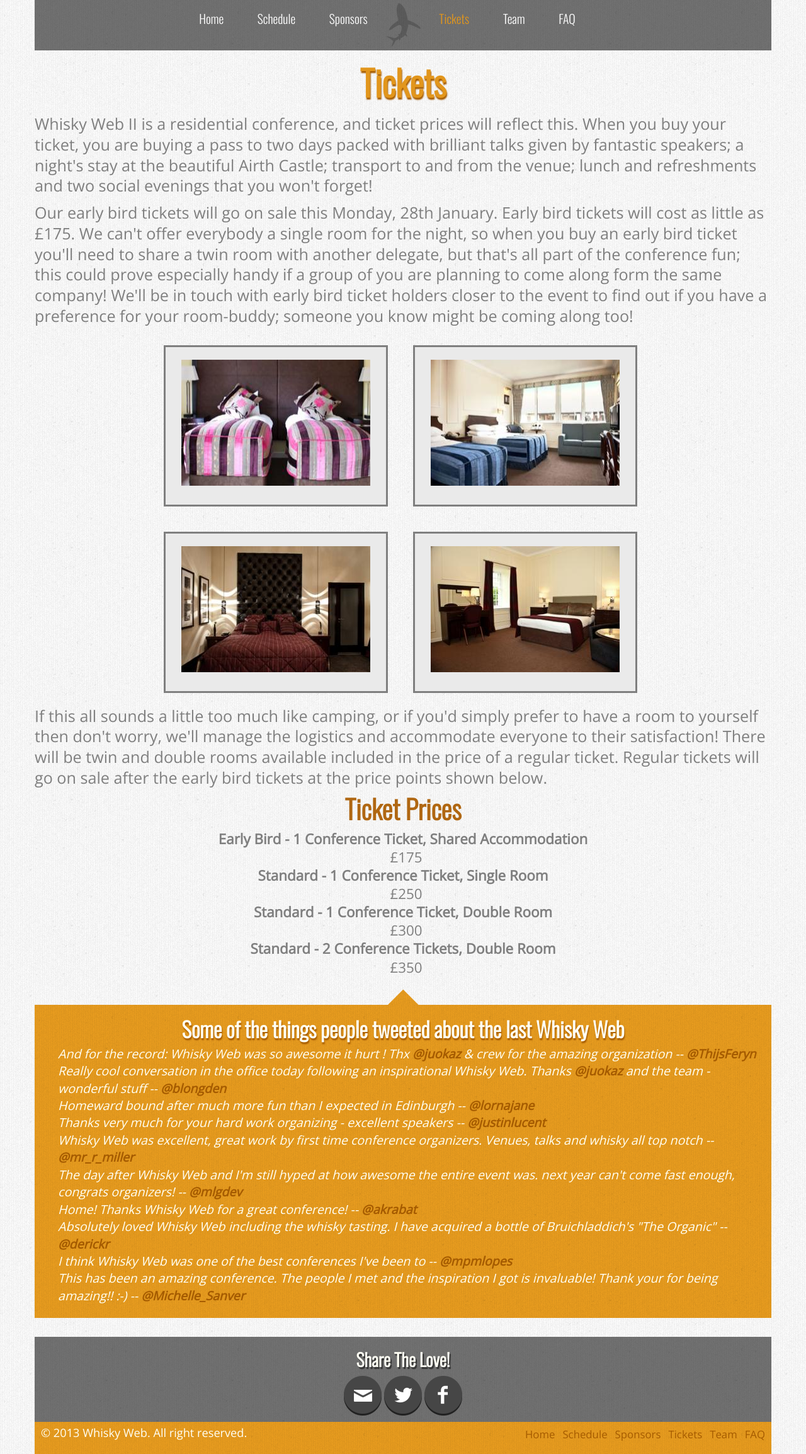
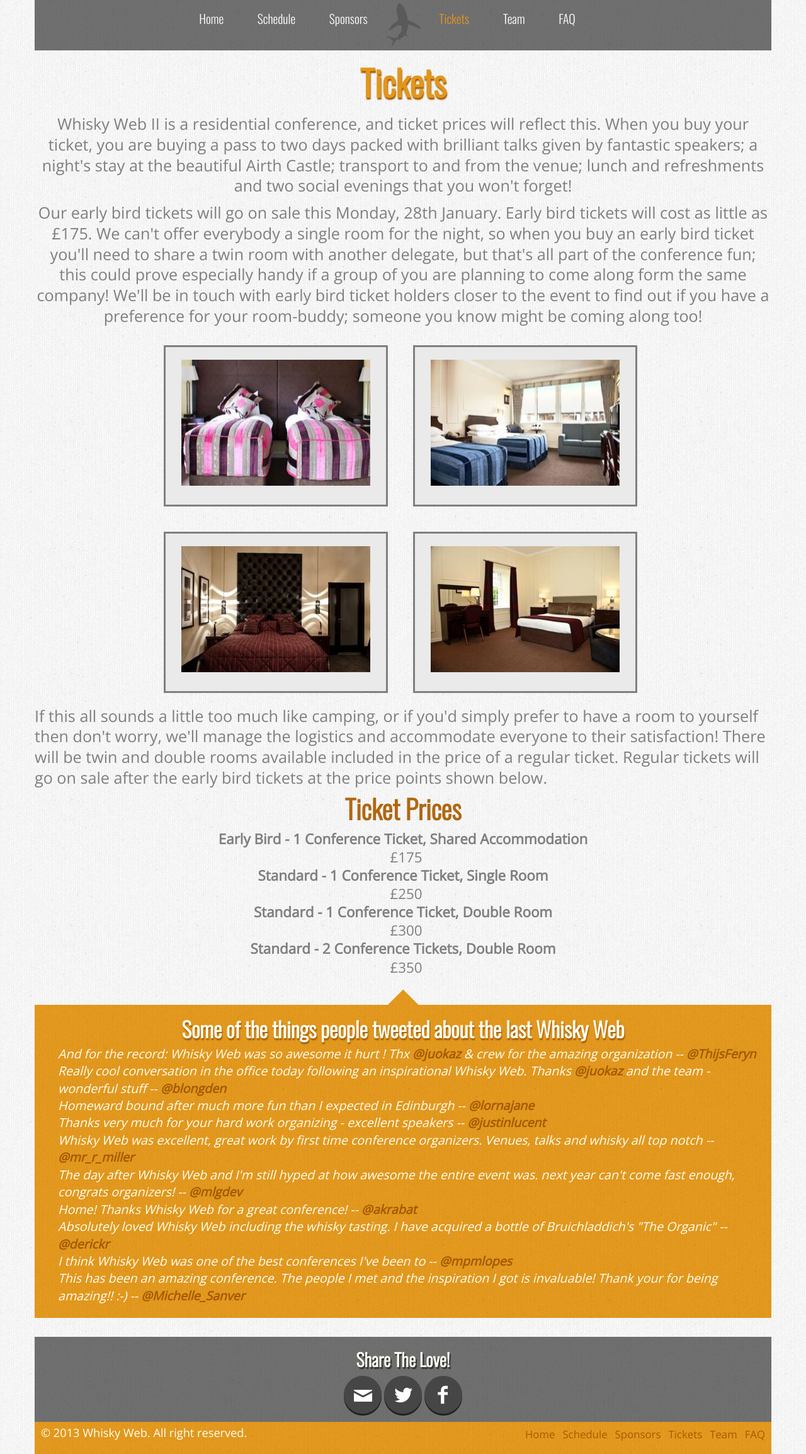
Before and after one commit to whiskyweb/whiskyweb-website, a Jekyll site: the page built from tickets.html, in a window 1280 px wide. Shown: the whole page at 63% size. Built offline with Jekyll 4.4.1, drawn with Linux system fonts in a browser that asks for light colours; nearby versions of some CDN libraries.

Commit message:
Fixing alignments
The text at the top of the page was left aligned, the rest of the page was centre aligned. Now everything is centre aligned.

```diff
--- a/tickets.html
+++ b/tickets.html
@@ -6,12 +6,12 @@
 <h1>Tickets</h1>
 
 <div class="light-bg">
-    <p class="large-text left">
+    <p class="large-text">
     Whisky Web II is a residential conference, and ticket prices will reflect this.  When you buy your ticket, you are
     buying a pass to two days packed with brilliant talks given by fantastic speakers; a night's stay at the beautiful
     Airth Castle; transport to and from the venue; lunch and refreshments and two social evenings that you won't forget!
     </p>
-    <p class="large-text left">
+    <p class="large-text">
     Our early bird tickets will go on sale this Monday, 28th January.  Early bird tickets will cost as little as &pound;175.
     We can't offer everybody a single room for the night, so when you buy an early bird ticket you'll need to share a twin room
     with another delegate, but that's all part of the conference fun; this could prove especially handy if a group of you are
```
